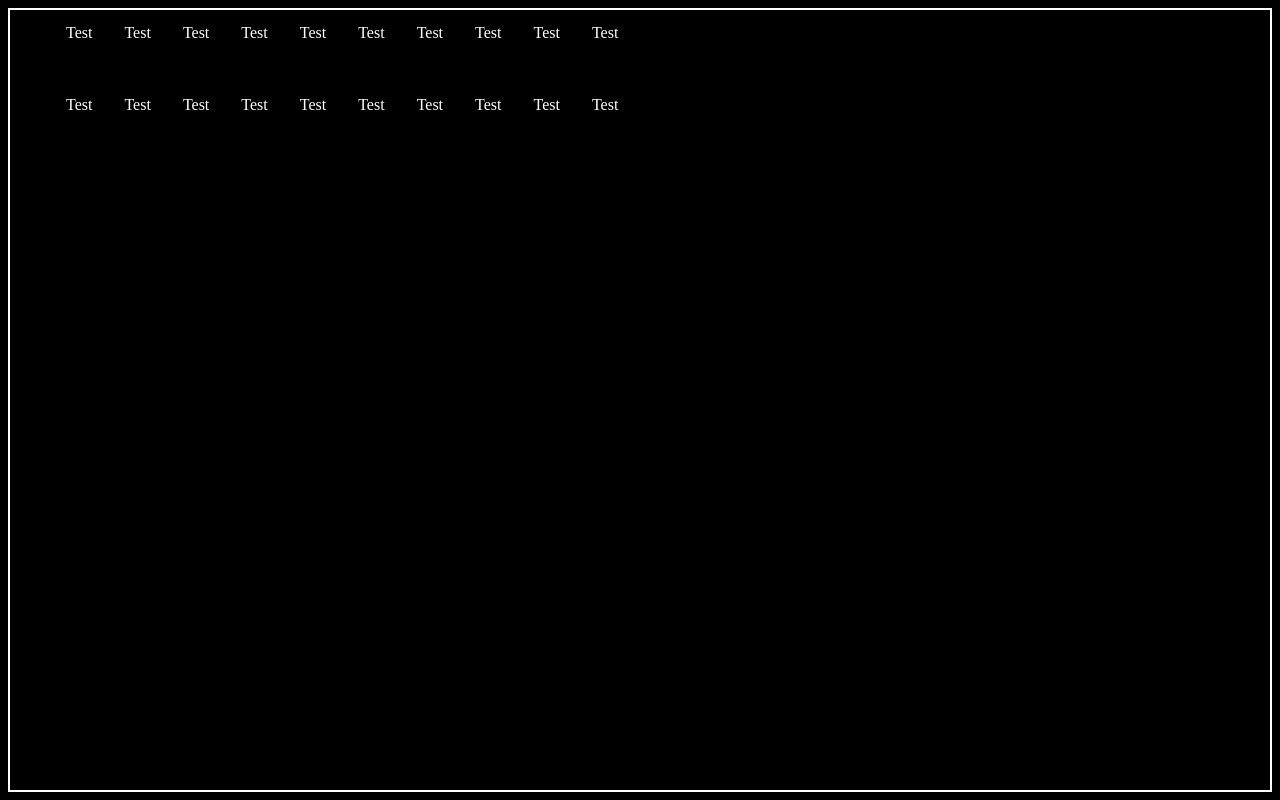
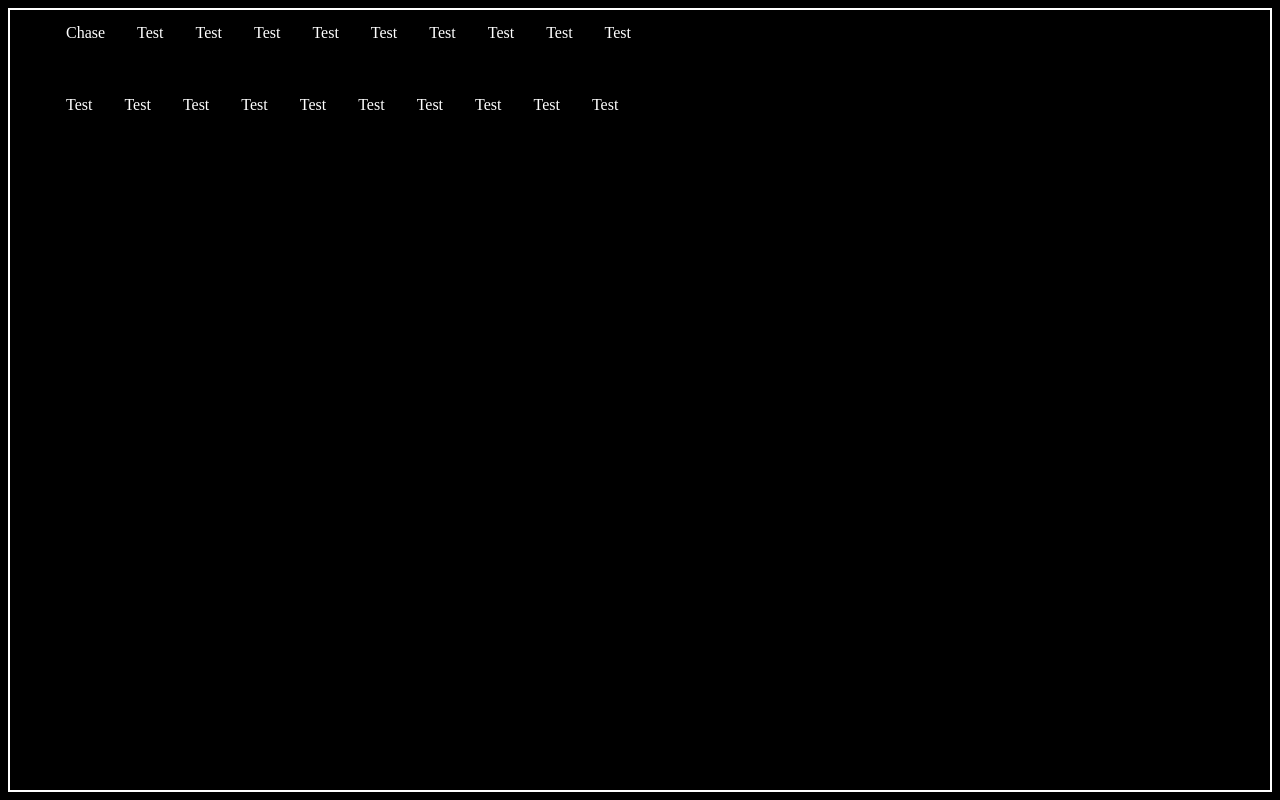
Before and after one commit to Smevy/TPTown, a plain HTML site: page index.html in a window 1280 px wide. Drawn offline with Linux system fonts and the light colour scheme.

Commit message:
Update index.html

```diff
--- a/index.html
+++ b/index.html
@@ -1,7 +1,7 @@
 <html>
 <head>
  <ul>
-<li><a href="#Test">Test</a></li>
+<li><a href="https://smevy.github.io/TPTown/Names/Chase.html">Chase</a></li>
 <li><a href="#Test">Test</a></li>
 <li><a href="#Test">Test</a></li>
 <li><a href="#Test">Test</a></li>
```
